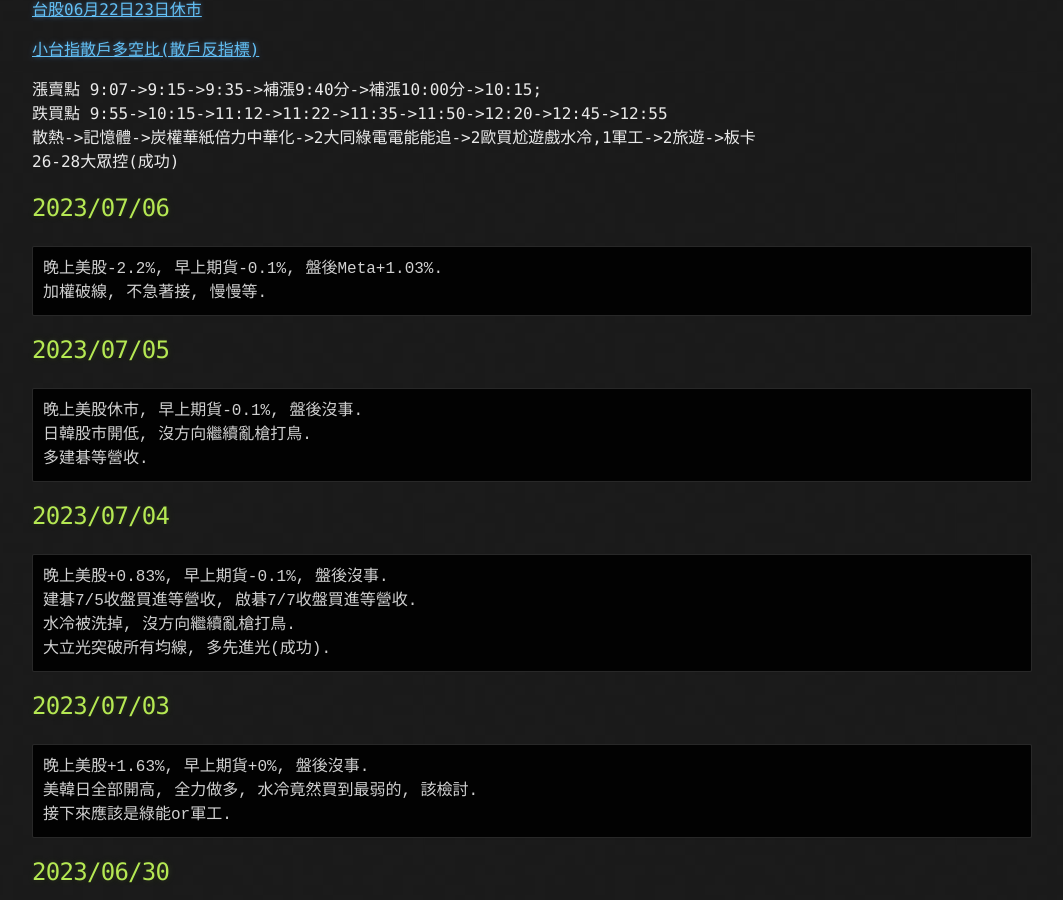
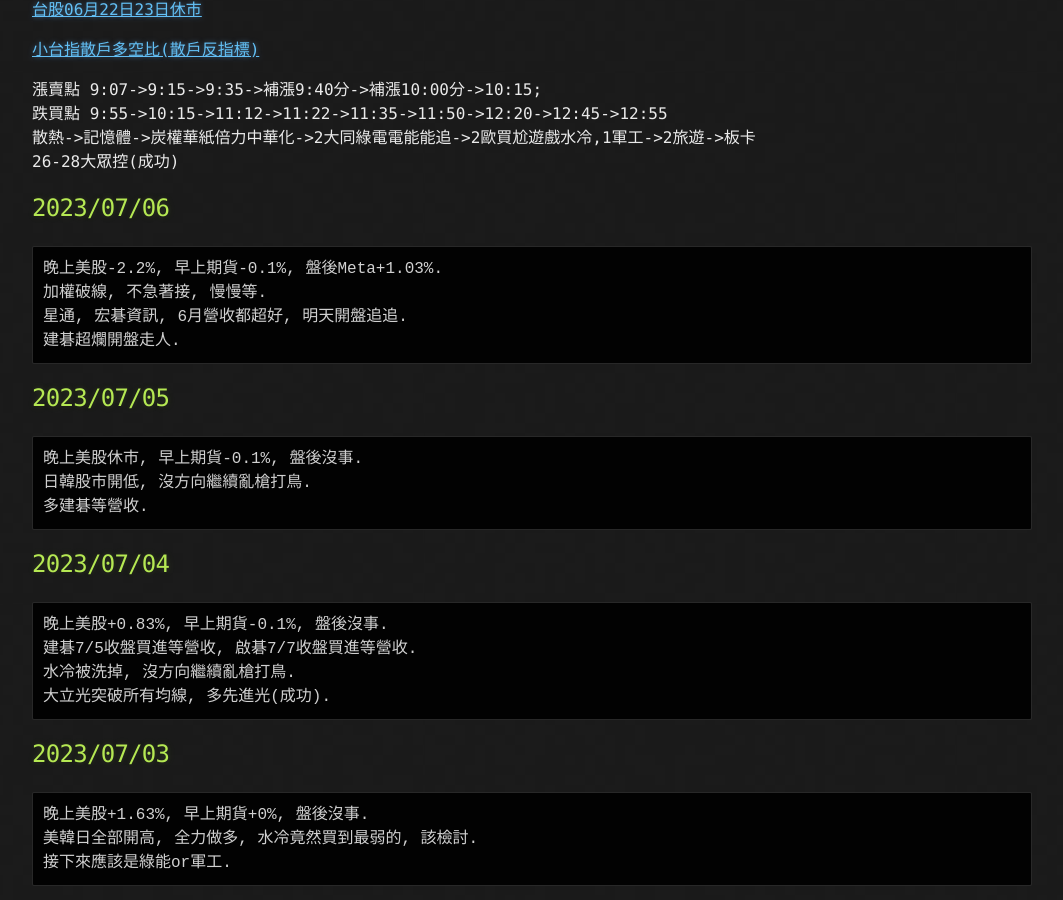
Before and after one commit to lepg5487/Stock_God, a Jekyll site: the page built from index.md, in a window 1280 px wide and 900 px high, scrolled down 460 px. Shown: the whole window, without its empty margins (108-1171 px from the left). Built offline with Jekyll 4.4.1, drawn with Linux system fonts in a browser that asks for light colours; our own code applies the rules of GitHub Pages for plain Markdown files.

Commit message:
Update index.md

````diff
--- a/index.md
+++ b/index.md
@@ -25,6 +25,8 @@ layout: testlayouts
 ```
 晚上美股-2.2%, 早上期貨-0.1%, 盤後Meta+1.03%.
 加權破線, 不急著接, 慢慢等.
+星通, 宏碁資訊, 6月營收都超好, 明天開盤追追.
+建碁超爛開盤走人.
 ```
 
 ## 2023/07/05
````
